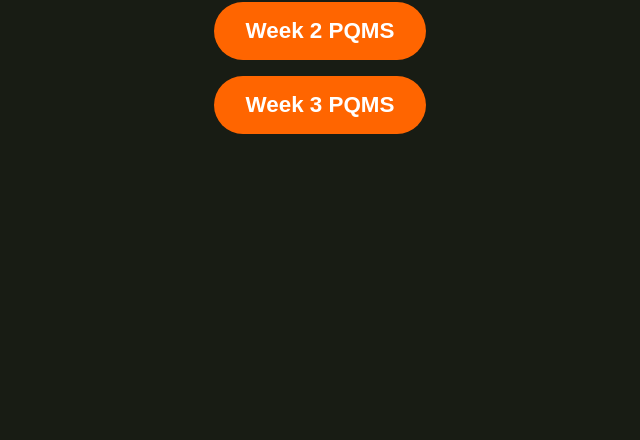
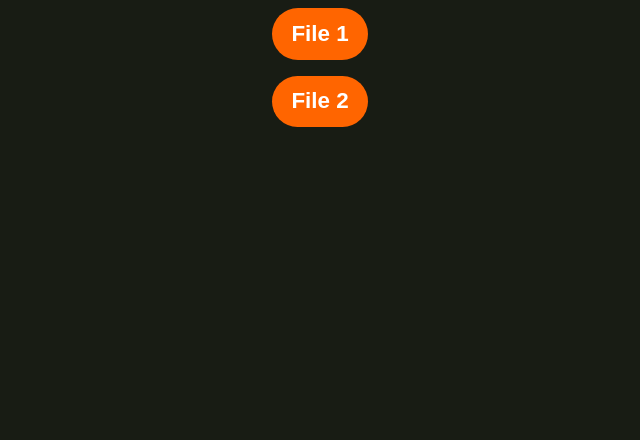
Before and after one commit to prashrijan/folder_structure-js, a plain HTML site: page index.html in a window 1280 px wide. Shown: the part 360-800 px from the top of the page, without its empty margins (320-960 px from the left). Drawn offline with Linux system fonts and the light colour scheme.

Commit message:
few changes in the structure

```diff
--- a/script.js
+++ b/script.js
@@ -1,16 +1,16 @@
 const fileStructure = [
     {
         id: 1,
-        name: "Week 2 PQMS",
+        name: "File 1",
         folders: [
             {
                 id: 2,
-                name: "Tutorial 1",
+                name: "Folder 1",
                 folders: []
             },
             {
                 id: 3,
-                name: "Tutorial 2",
+                name: "Folder 2",
                 folders: [
                     {
                         id: 4,
@@ -23,16 +23,16 @@ const fileStructure = [
     },
     {
         id: 5,
-        name: "Week 3 PQMS",
+        name: "File 2",
         folders: [
             {
                 id: 6,
-                name: "Tutorial 3",
+                name: "Folder 3",
                 folders: []
             },
             {
                 id: 7,
-                name: "Tutorial 4",
+                name: "Folder 4",
                 folders: [
                     {
                         id: 8,
--- a/styles.css
+++ b/styles.css
@@ -36,9 +36,16 @@ h2{
     font-family: 'Gill Sans', 'Gill Sans MT', Calibri, 'Trebuchet MS', sans-serif;
 
 }
+.files{
+    display: flex;
+    flex-direction: column;
+    align-items: flex-start;
+    position: relative;
+}
+
 
 .file{
-    padding: 1rem 2rem;
+    padding: .8rem 1.2rem;
     font-size: 1.4rem;
     border: none;
     border-radius: 2rem;
@@ -64,7 +71,7 @@ h2{
 }
 
 .folder{
-    padding: .8rem 1.2rem;
+    padding: .8rem 1.1rem;
     font-size: 1.4rem;
     border: none;
     border-radius: 2rem;
```
Also changed, not shown: 1 other file.
